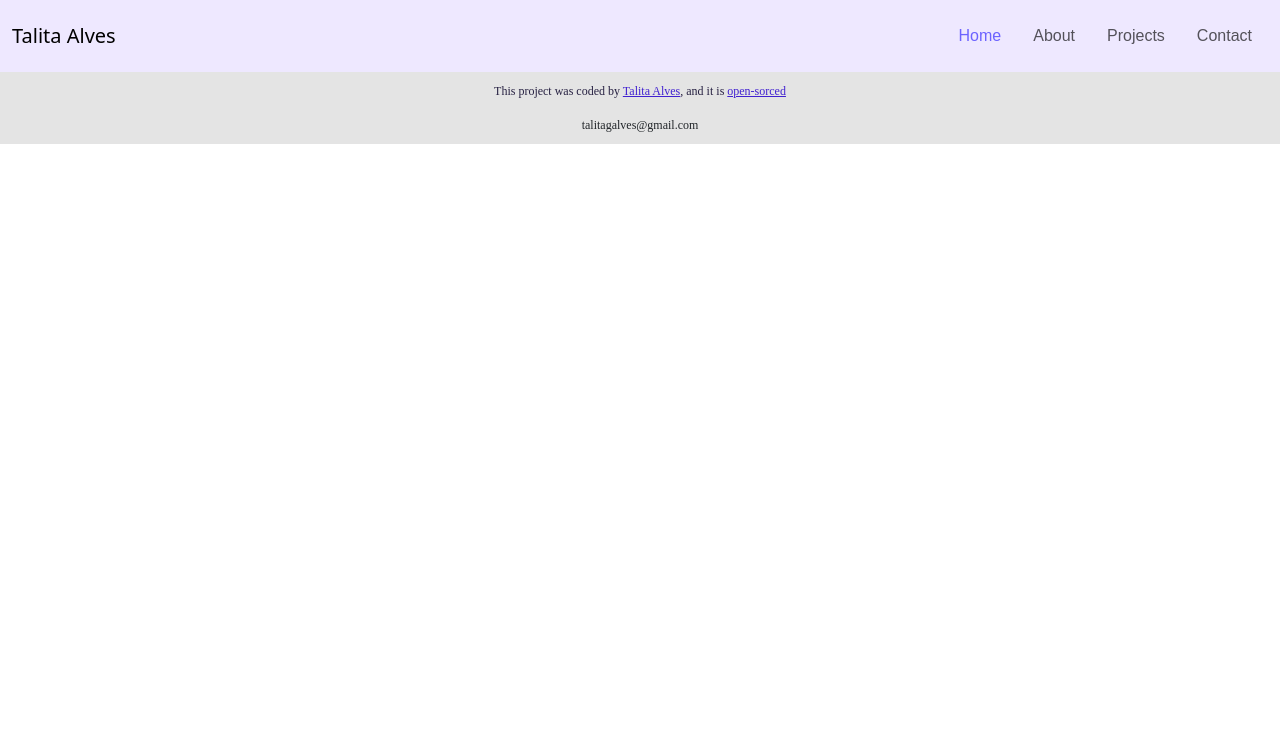
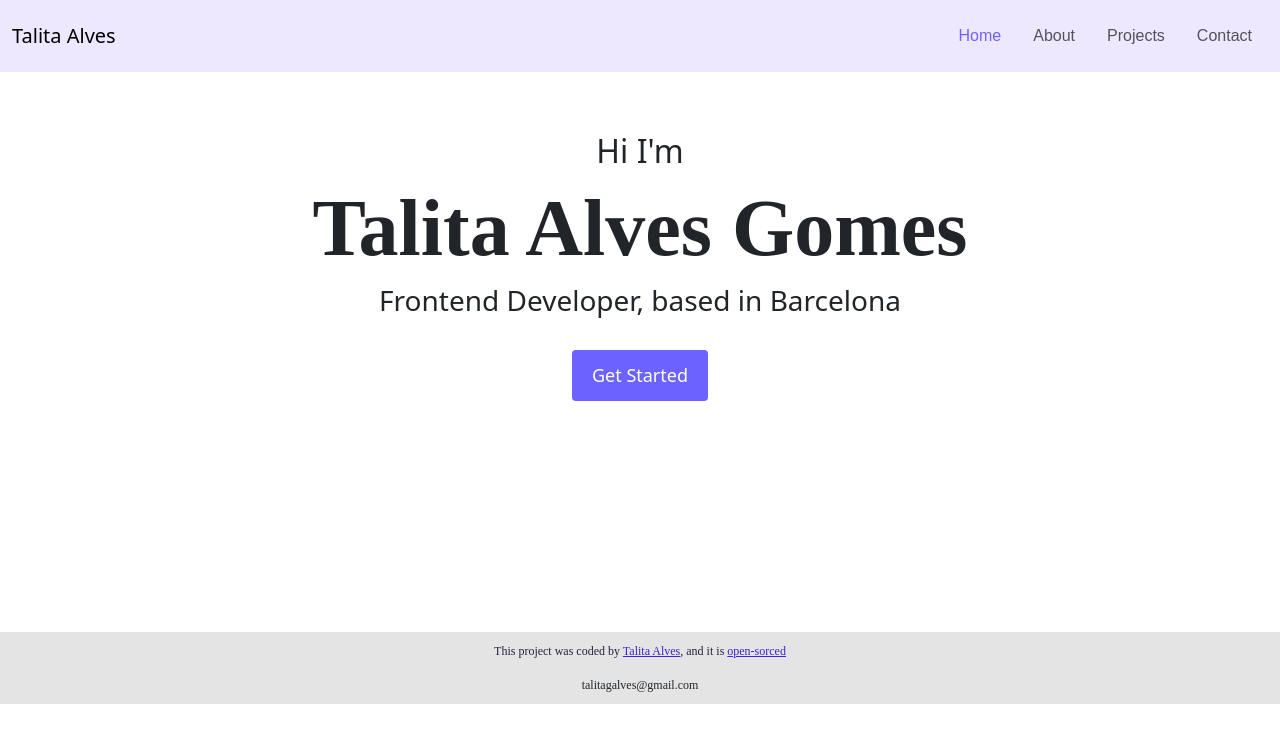
Before and after one commit to TalitAlves/React_Portifolio, a React (Create React App) app: page / in a window 1280 px wide. Shown: the top 742 px of the page. Built offline with nearby package versions, Linux system fonts and the light colour scheme.

Commit message:
fixing home page

```diff
--- a/src/App.js
+++ b/src/App.js
@@ -14,7 +14,7 @@ function App() {
     <NavBar/>
 
     <Routes>
-    <Route path= "./" element={<Home/>}/>
+    <Route path= "/" element={<Home/>}/>
     <Route path='/about' element={<About/>}/>
 
     <Route path='/projects' element={<Projects/>}/>
--- a/src/components/NavBar.jsx
+++ b/src/components/NavBar.jsx
@@ -26,7 +26,7 @@ function NavBar() {
               id="navbarNavAltMarkup"
             >
               <div className="navbar-nav header">
-                <Link to="./" className="nav-link">
+                <Link to="/" className="nav-link">
                   <a
                     className="nav-link active"
                     aria-current="page"
```
